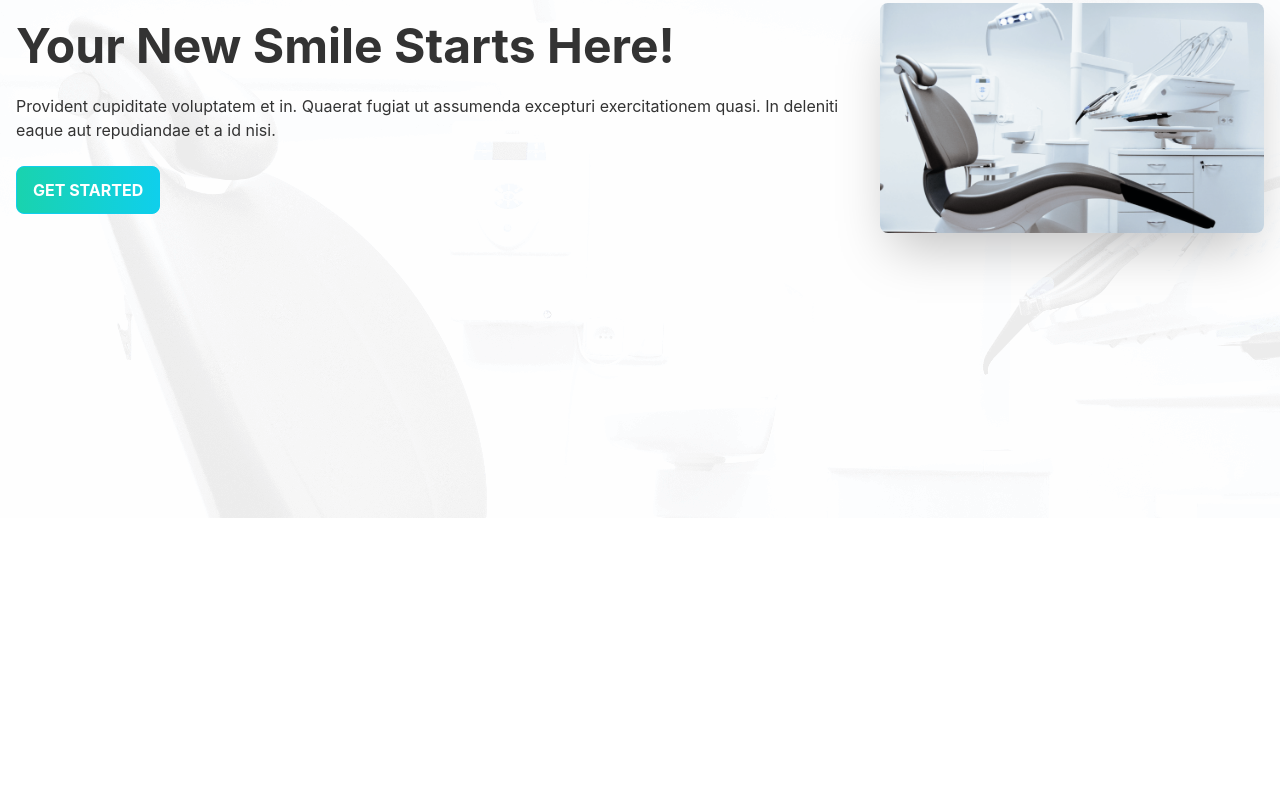
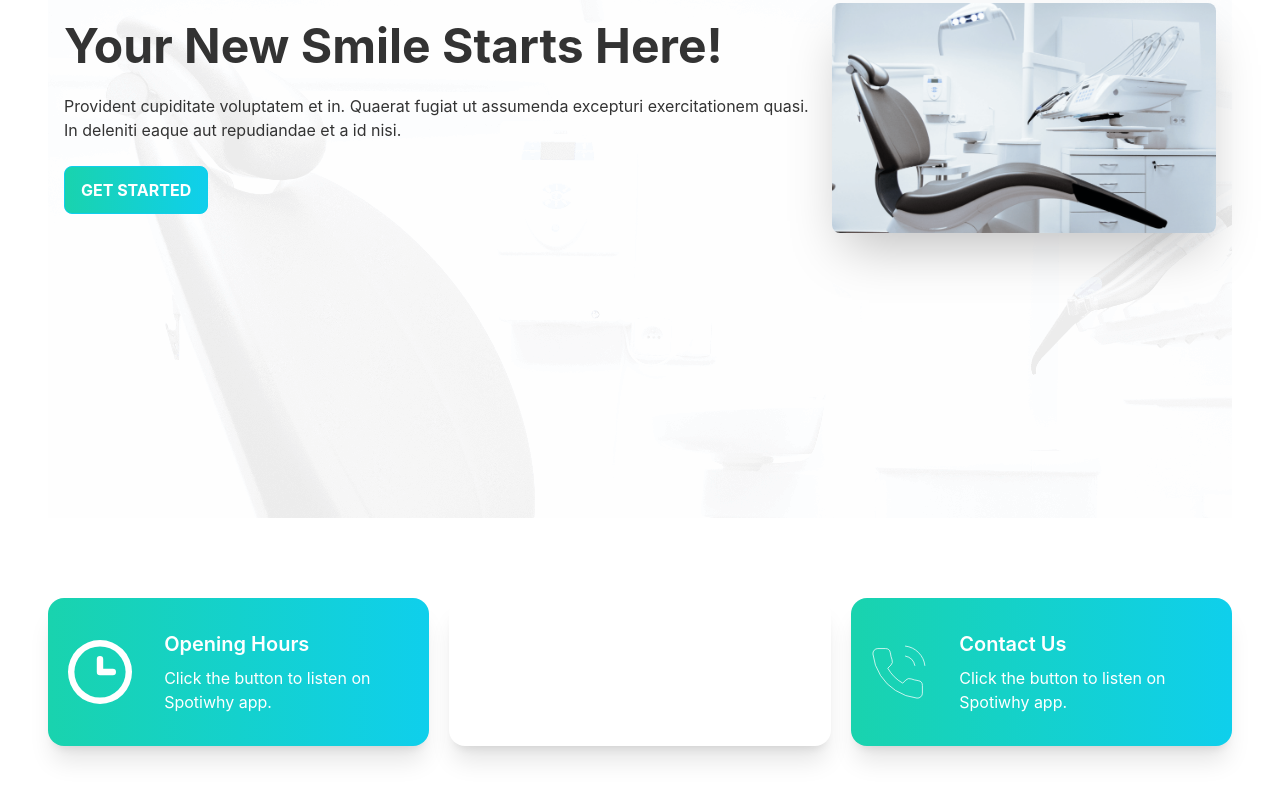
Before and after one commit to ariful892/doctors-portal-client-module71, a React (Create React App) app: page / in a window 1280 px wide. Shown: the part 346-1146 px from the top of the page. Before the commit the page ends 864 px from the top, so only its background shows below. Built offline with nearby package versions, Linux system fonts and the light colour scheme.

Commit message:
info section  added in home page

```diff
--- a/src/Pages/Home/Home.js
+++ b/src/Pages/Home/Home.js
@@ -1,10 +1,12 @@
 import React from 'react';
 import Banner from './Banner';
+import Info from './Info';
 
 const Home = () => {
     return (
-        <div>
+        <div className='px-12'>
             <Banner></Banner>
+            <Info></Info>
         </div>
     );
 };
--- a/src/Pages/Home/Info.js
+++ b/src/Pages/Home/Info.js
@@ -1,4 +1,8 @@
 import React from 'react';
+import InfoCard from './InfoCard';
+import clock from '../../assets/icons/clock.svg';
+import marker from '../../assets/icons/marker.svg';
+import phone from '../../assets/icons/phone.svg';
 
 const Info = () => {
 
@@ -6,9 +10,11 @@ const Info = () => {
     const bgAccent = 'bg-accent';
 
     return (
-        <div>
-
-        </div>
+        <section className='grid grid-cols-1 lg:grid-cols-3 gap-5 my-20'>
+            <InfoCard cardTitle="Opening Hours" img={clock} bgClass={bgPrimary}></InfoCard>
+            <InfoCard cardTitle="Our Locations" img={marker} bgClass={bgAccent}></InfoCard>
+            <InfoCard cardTitle="Contact Us" img={phone} bgClass={bgPrimary}></InfoCard>
+        </section>
     );
 };
 
--- a/src/Pages/Home/InfoCard.js
+++ b/src/Pages/Home/InfoCard.js
@@ -0,0 +1,17 @@
+import React from 'react';
+
+const InfoCard = ({ img, cardTitle, bgClass }) => {
+    return (
+        <div class={`card lg:card-side bg-base-100 shadow-xl ${bgClass}`}>
+            <figure className='pl-5'>
+                <img src={img} alt="Album" />
+            </figure>
+            <div class="card-body text-white ">
+                <h2 class="card-title">{cardTitle}</h2>
+                <p>Click the button to listen on Spotiwhy app.</p>
+            </div>
+        </div>
+    );
+};
+
+export default InfoCard;
```
